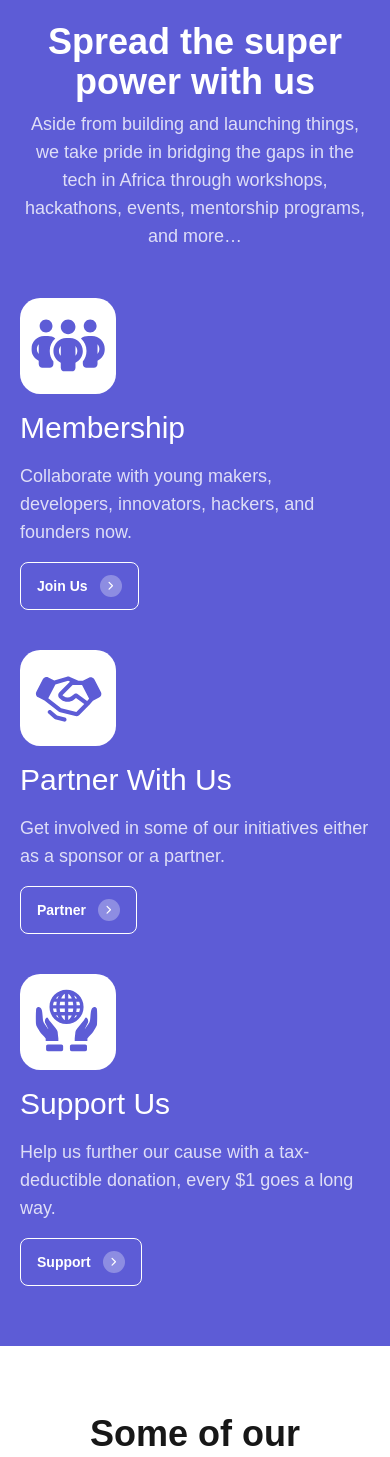
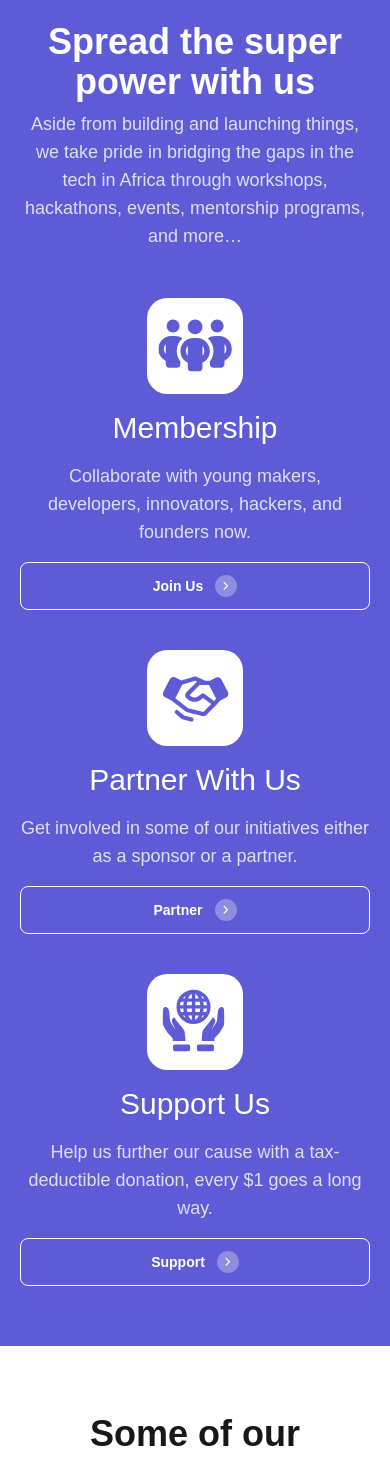
Before and after one commit to GenZtechies/gzt-web, a Next.js app: page / in a window 390 px wide. Shown: the part 1486-2943 px from the top of the page. Built offline with nearby package versions, Linux system fonts and the light colour scheme.

Commit message:
chore: home page ui fix for "spread the word" section

```diff
--- a/pages/index.tsx
+++ b/pages/index.tsx
@@ -56,48 +56,48 @@ const Home: NextPage = () => {
                         <p className="text-center text-white/80 text-lg font-light my-2">Aside from building and launching things, we take pride in bridging the gaps in the tech in Africa through workshops, hackathons, events, mentorship programs, and more…</p>
 
                         <div className="grid grid-cols-1 md:grid-cols-3 gap-10 pt-10 md:pt-20">
-                            <div className="space-y-4">
+                            <div className="flex flex-col items-center md:items-start space-y-4">
                                 <img src="/assets/images/membership-icon.svg" alt="membership-icon" className="h-24 aspect-square" data-aos="zoom-in" />
 
                                 <h3 className="text-white text-3xl font-medium my-2" data-aos="fade-right">
                                     Membership
                                 </h3>
 
-                                <p className="text-white/80 text-lg font-thin">Collaborate with young makers, developers, innovators, hackers, and founders now.</p>
+                                <p className="text-center md:text-left text-white/80 text-lg font-thin">Collaborate with young makers, developers, innovators, hackers, and founders now.</p>
 
-                                <Link href="https://linktr.ee/genztechies" target="_blank" className="btn btn-outline bg-transparent hover:bg-transparent border-white hover:border-white text-white gap-3" data-aos="zoom-in">
+                                <Link href="https://linktr.ee/genztechies" target="_blank" className="btn btn-outline bg-transparent hover:bg-transparent border-white hover:border-white text-white w-full md:w-max gap-3" data-aos="zoom-in">
                                     Join Us
                                     <span className="bg-primary-light rounded-full text-white bg-opacity-40 p-1">
                                         <ChevronRightIcon />
                                     </span>
                                 </Link>
                             </div>
-                            <div className="space-y-4">
+                            <div className="flex flex-col items-center md:items-start space-y-4">
                                 <img src="/assets/images/partnership-icon.svg" alt="partnership-icon" className="h-24 aspect-square" data-aos="zoom-in" />
 
                                 <h3 className="text-white text-3xl font-medium my-2" data-aos="fade-right">
                                     Partner With Us
                                 </h3>
 
-                                <p className="text-white/80 text-lg font-thin">Get involved in some of our initiatives either as a sponsor or a partner.</p>
+                                <p className="text-center md:text-left text-white/80 text-lg font-thin">Get involved in some of our initiatives either as a sponsor or a partner.</p>
 
-                                <Link href="/contact" className="btn btn-outline bg-transparent hover:bg-transparent border-white hover:border-white text-white gap-3" data-aos="zoom-in">
+                                <Link href="/contact" className="btn btn-outline bg-transparent hover:bg-transparent border-white hover:border-white text-white w-full md:w-max gap-3" data-aos="zoom-in">
                                     Partner
                                     <span className="bg-primary-light rounded-full text-white bg-opacity-40 p-1">
                                         <ChevronRightIcon />
                                     </span>
                                 </Link>
                             </div>
-                            <div className="space-y-4">
+                            <div className="flex flex-col items-center md:items-start space-y-4">
                                 <img src="/assets/images/support-icon.svg" alt="support-icon" className="h-24 aspect-square" data-aos="zoom-in" />
 
                                 <h3 className="text-white text-3xl font-medium my-2" data-aos="fade-right">
                                     Support Us
                                 </h3>
 
-                                <p className="text-white/80 text-lg font-thin">Help us further our cause with a tax-deductible donation, every $1 goes a long way.</p>
+                                <p className="text-center md:text-left text-white/80 text-lg font-thin">Help us further our cause with a tax-deductible donation, every $1 goes a long way.</p>
 
-                                <Link href="/donate" className="btn btn-outline bg-transparent hover:bg-transparent border-white hover:border-white text-white gap-3" data-aos="zoom-in">
+                                <Link href="/donate" className="btn btn-outline bg-transparent hover:bg-transparent border-white hover:border-white text-white w-full md:w-max gap-3" data-aos="zoom-in">
                                     Support
                                     <span className="bg-primary-light rounded-full text-white bg-opacity-40 p-1">
                                         <ChevronRightIcon />
```
